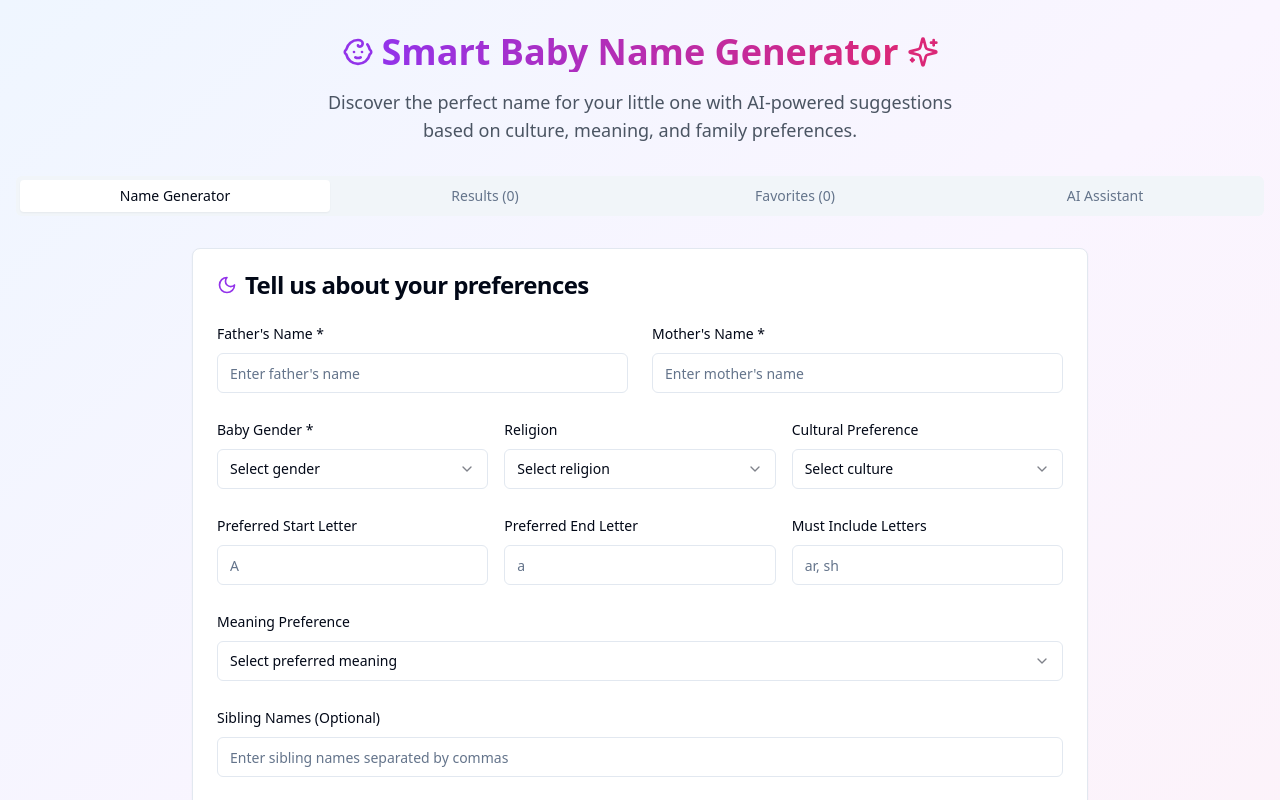
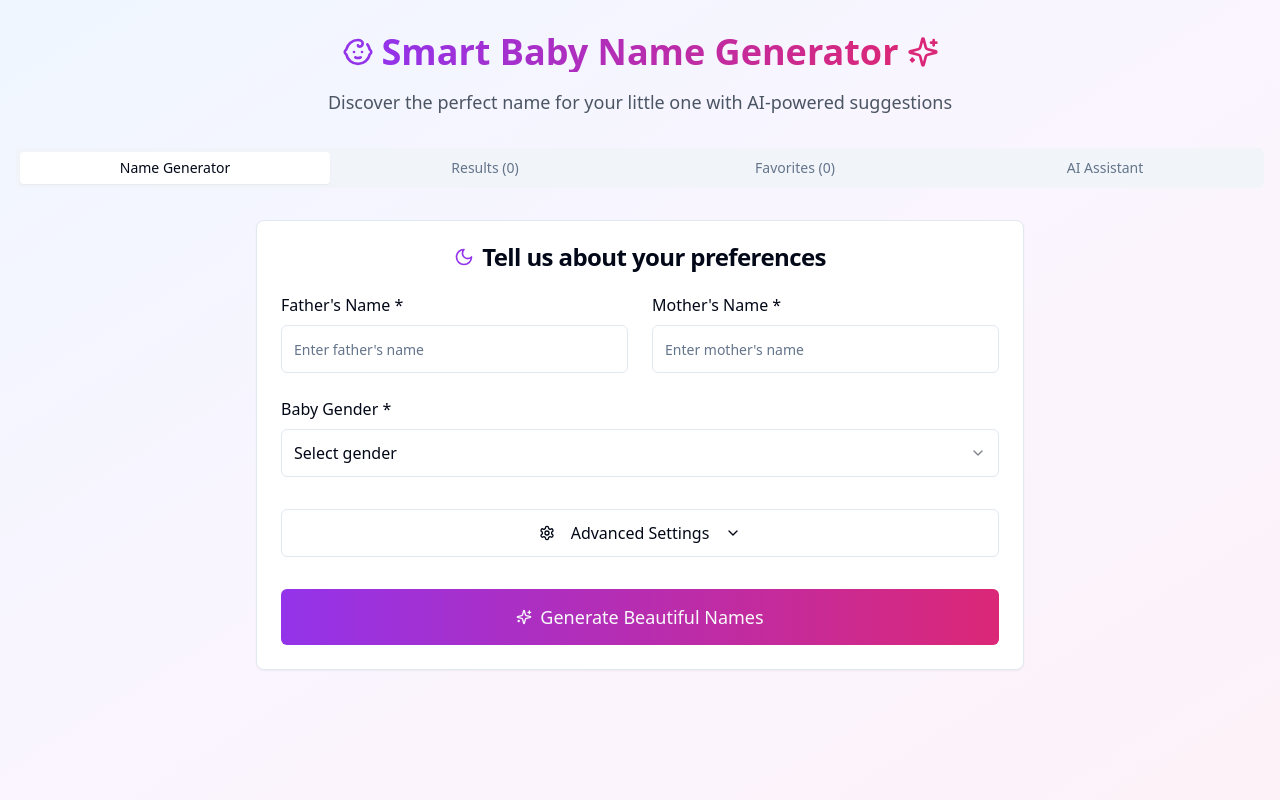
Before and after one commit to deekayvr46/namify-ai-seedlings-36, a React (Vite) app: page / in a window 1280 px wide. Shown: the top 800 px of the page. Built offline with nearby package versions, Linux system fonts and the light colour scheme.

Commit message:
Refactor: Simplify UI and improve initial input fields
-   Show only father and mother name input fields initially.
-   Move other settings to a more advanced section.
-   Improve the overall UI for a better user experience.

```diff
--- a/src/pages/Index.tsx
+++ b/src/pages/Index.tsx
@@ -9,7 +9,8 @@ import { Textarea } from "@/components/ui/textarea";
 import { Checkbox } from "@/components/ui/checkbox";
 import { Tabs, TabsContent, TabsList, TabsTrigger } from "@/components/ui/tabs";
 import { Badge } from "@/components/ui/badge";
-import { Heart, Star, Share2, Baby, Sparkles, Moon, Sun } from 'lucide-react';
+import { Heart, Star, Share2, Baby, Sparkles, Moon, Sun, ChevronDown, ChevronUp, Settings } from 'lucide-react';
+import { Collapsible, CollapsibleContent, CollapsibleTrigger } from "@/components/ui/collapsible";
 import { toast } from "@/hooks/use-toast";
 import NameCard from '@/components/NameCard';
 import AIChat from '@/components/AIChat';
@@ -64,6 +65,7 @@ const Index = () => {
   const [favorites, setFavorites] = useState<GeneratedName[]>([]);
   const [isGenerating, setIsGenerating] = useState(false);
   const [activeTab, setActiveTab] = useState('generator');
+  const [showAdvanced, setShowAdvanced] = useState(false);
 
   const religions = ['Hindu', 'Christian', 'Muslim', 'Sikh', 'Buddhist', 'Jewish', 'Other'];
   const cultures = ['Sanskrit', 'Tamil', 'Hindi', 'Arabic', 'Western', 'Modern', 'Traditional', 'Hebrew', 'Greek'];
@@ -95,7 +97,7 @@ const Index = () => {
     if (!preferences.fatherName || !preferences.motherName || !preferences.gender) {
       toast({
         title: "Missing Information",
-        description: "Please fill in at least the parent names and baby gender.",
+        description: "Please fill in the parent names and baby gender.",
         variant: "destructive"
       });
       return;
@@ -105,6 +107,7 @@ const Index = () => {
     try {
       const names = await generateNames(preferences);
       setGeneratedNames(names);
+      setActiveTab('results');
       toast({
         title: "Names Generated!",
         description: `Found ${names.length} beautiful name suggestions for you.`,
@@ -147,7 +150,7 @@ const Index = () => {
             <Sparkles className="h-8 w-8 text-pink-600" />
           </div>
           <p className="text-lg text-gray-600 max-w-2xl mx-auto">
-            Discover the perfect name for your little one with AI-powered suggestions based on culture, meaning, and family preferences.
+            Discover the perfect name for your little one with AI-powered suggestions
           </p>
         </div>
 
@@ -160,40 +163,43 @@ const Index = () => {
           </TabsList>
 
           <TabsContent value="generator">
-            <Card className="w-full max-w-4xl mx-auto">
+            <Card className="w-full max-w-3xl mx-auto">
               <CardHeader>
-                <CardTitle className="flex items-center gap-2">
+                <CardTitle className="flex items-center gap-2 text-center justify-center">
                   <Moon className="h-5 w-5 text-purple-600" />
                   Tell us about your preferences
                 </CardTitle>
               </CardHeader>
-              <CardContent className="space-y-6">
+              <CardContent className="space-y-8">
+                {/* Essential Fields */}
+                <div className="space-y-6">
                   <div className="grid grid-cols-1 md:grid-cols-2 gap-6">
                     <div className="space-y-2">
-                    <Label htmlFor="fatherName">Father's Name *</Label>
+                      <Label htmlFor="fatherName" className="text-base font-medium">Father's Name *</Label>
                       <Input
                         id="fatherName"
                         value={preferences.fatherName}
                         onChange={(e) => handleInputChange('fatherName', e.target.value)}
                         placeholder="Enter father's name"
+                        className="h-12 text-base"
                       />
                     </div>
                     <div className="space-y-2">
-                    <Label htmlFor="motherName">Mother's Name *</Label>
+                      <Label htmlFor="motherName" className="text-base font-medium">Mother's Name *</Label>
                       <Input
                         id="motherName"
                         value={preferences.motherName}
                         onChange={(e) => handleInputChange('motherName', e.target.value)}
                         placeholder="Enter mother's name"
+                        className="h-12 text-base"
                       />
                     </div>
                   </div>
 
-                <div className="grid grid-cols-1 md:grid-cols-3 gap-4">
                   <div className="space-y-2">
-                    <Label>Baby Gender *</Label>
+                    <Label className="text-base font-medium">Baby Gender *</Label>
                     <Select value={preferences.gender} onValueChange={(value) => handleInputChange('gender', value)}>
-                      <SelectTrigger>
+                      <SelectTrigger className="h-12 text-base">
                         <SelectValue placeholder="Select gender" />
                       </SelectTrigger>
                       <SelectContent>
@@ -203,6 +209,19 @@ const Index = () => {
                       </SelectContent>
                     </Select>
                   </div>
+                </div>
+
+                {/* Advanced Settings */}
+                <Collapsible open={showAdvanced} onOpenChange={setShowAdvanced}>
+                  <CollapsibleTrigger asChild>
+                    <Button variant="outline" className="w-full h-12 text-base">
+                      <Settings className="h-4 w-4 mr-2" />
+                      Advanced Settings
+                      {showAdvanced ? <ChevronUp className="h-4 w-4 ml-2" /> : <ChevronDown className="h-4 w-4 ml-2" />}
+                    </Button>
+                  </CollapsibleTrigger>
+                  <CollapsibleContent className="space-y-6 mt-6">
+                    <div className="grid grid-cols-1 md:grid-cols-2 gap-4">
                       <div className="space-y-2">
                         <Label>Religion</Label>
                         <Select value={preferences.religion} onValueChange={(value) => handleInputChange('religion', value)}>
@@ -233,7 +252,7 @@ const Index = () => {
 
                     <div className="grid grid-cols-1 md:grid-cols-3 gap-4">
                       <div className="space-y-2">
-                    <Label htmlFor="startLetter">Preferred Start Letter</Label>
+                        <Label htmlFor="startLetter">Start Letter</Label>
                         <Input
                           id="startLetter"
                           value={preferences.startLetter}
@@ -243,7 +262,7 @@ const Index = () => {
                         />
                       </div>
                       <div className="space-y-2">
-                    <Label htmlFor="endLetter">Preferred End Letter</Label>
+                        <Label htmlFor="endLetter">End Letter</Label>
                         <Input
                           id="endLetter"
                           value={preferences.endLetter}
@@ -253,7 +272,7 @@ const Index = () => {
                         />
                       </div>
                       <div className="space-y-2">
-                    <Label htmlFor="mustInclude">Must Include Letters</Label>
+                        <Label htmlFor="mustInclude">Must Include</Label>
                         <Input
                           id="mustInclude"
                           value={preferences.mustInclude}
@@ -278,12 +297,12 @@ const Index = () => {
                     </div>
 
                     <div className="space-y-2">
-                  <Label htmlFor="siblingNames">Sibling Names (Optional)</Label>
+                      <Label htmlFor="siblingNames">Sibling Names</Label>
                       <Input
                         id="siblingNames"
                         value={preferences.siblingNames}
                         onChange={(e) => handleInputChange('siblingNames', e.target.value)}
-                    placeholder="Enter sibling names separated by commas"
+                        placeholder="Enter sibling names (optional)"
                       />
                     </div>
 
@@ -323,21 +342,23 @@ const Index = () => {
                         ))}
                       </div>
                     </div>
+                  </CollapsibleContent>
+                </Collapsible>
 
                 <Button
                   onClick={handleGenerateNames}
-                  className="w-full h-12 text-lg bg-gradient-to-r from-purple-600 to-pink-600 hover:from-purple-700 hover:to-pink-700"
+                  className="w-full h-14 text-lg bg-gradient-to-r from-purple-600 to-pink-600 hover:from-purple-700 hover:to-pink-700"
                   disabled={isGenerating}
                 >
                   {isGenerating ? (
                     <div className="flex items-center gap-2">
-                      <div className="animate-spin rounded-full h-4 w-4 border-b-2 border-white"></div>
+                      <div className="animate-spin rounded-full h-5 w-5 border-b-2 border-white"></div>
                       Generating Names...
                     </div>
                   ) : (
                     <div className="flex items-center gap-2">
                       <Sparkles className="h-5 w-5" />
-                      Generate Names
+                      Generate Beautiful Names
                     </div>
                   )}
                 </Button>
```
Lines whose indentation alone changed are shown as unchanged.
